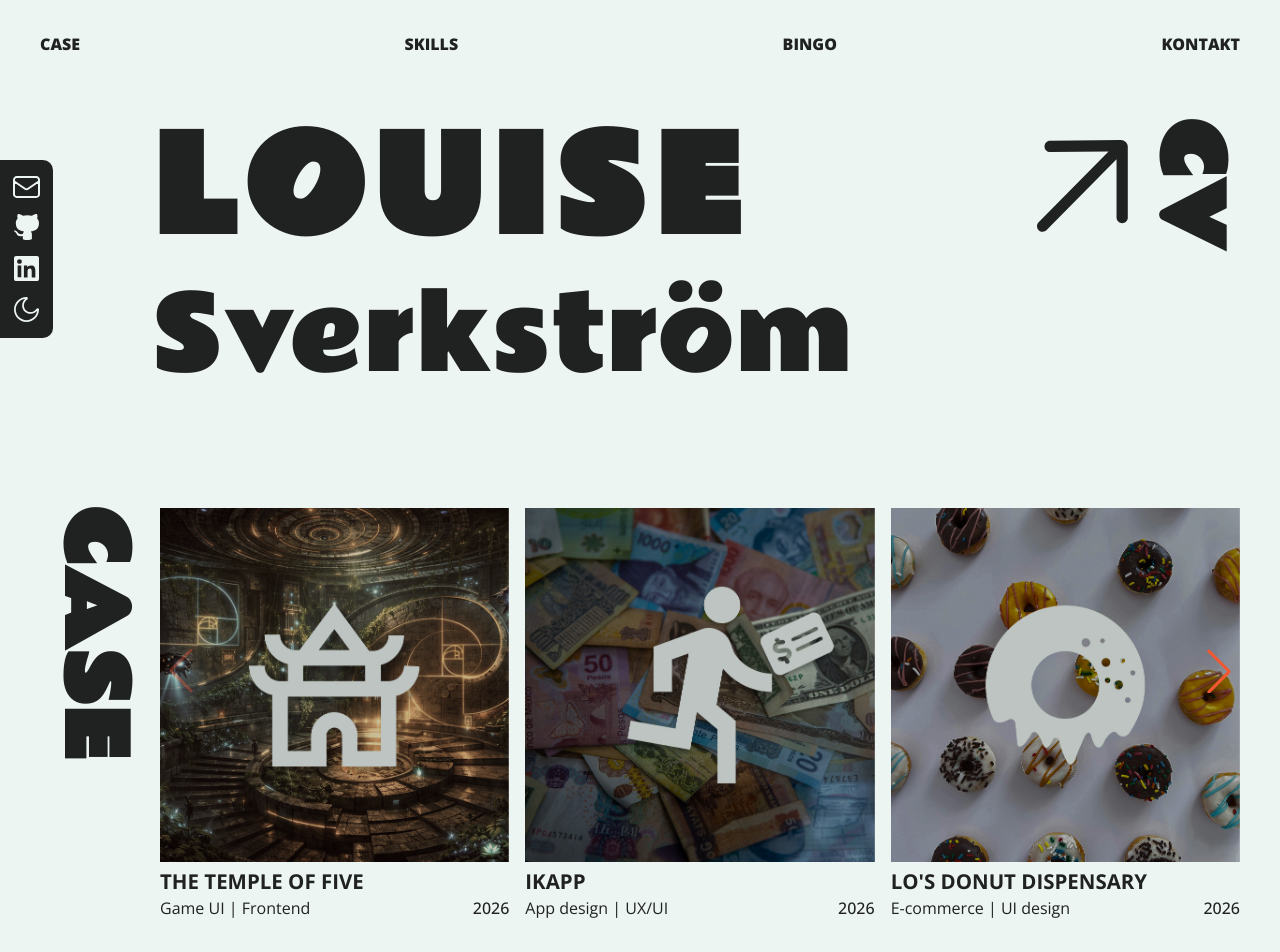
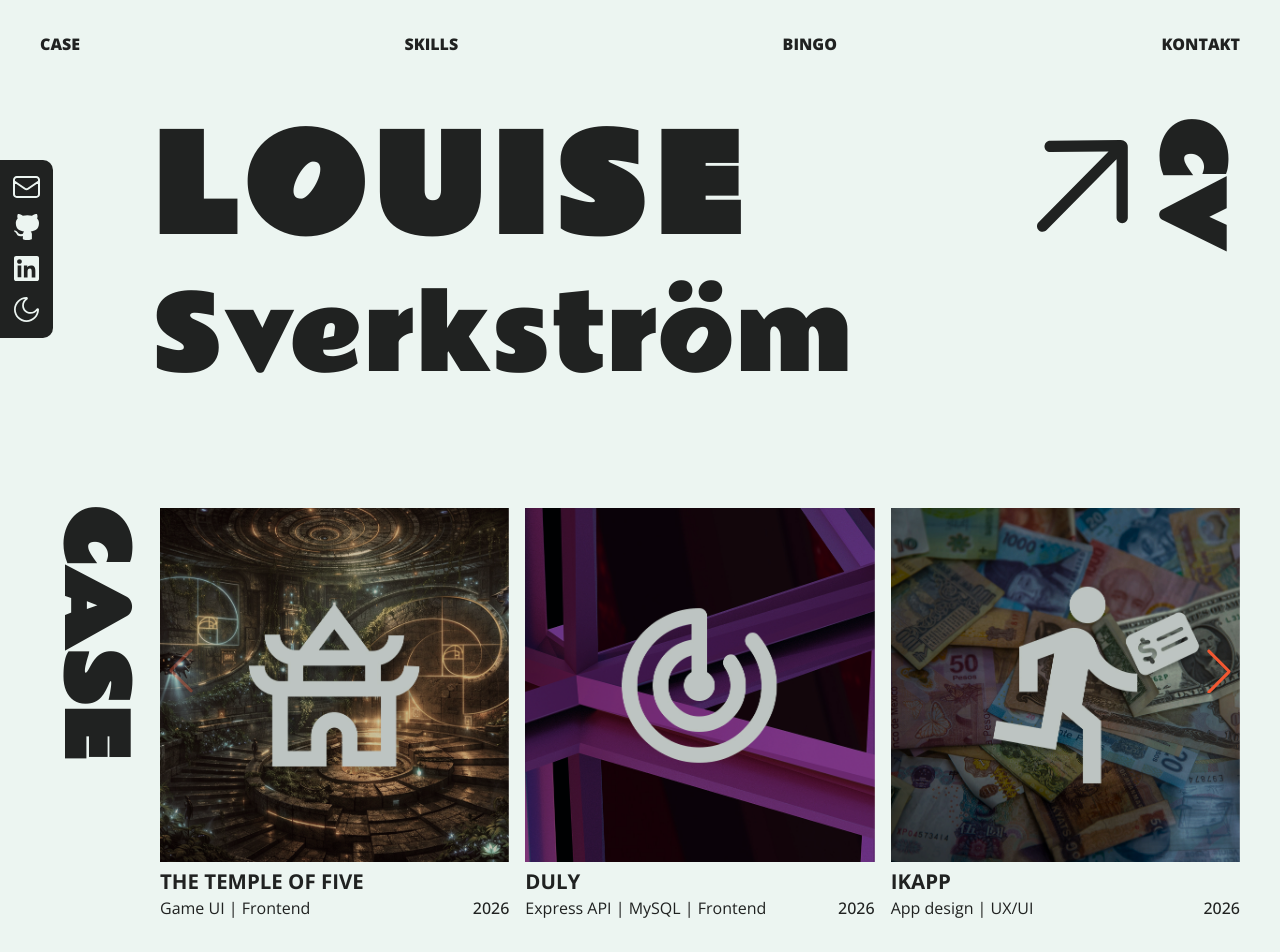
Before and after one commit to LolloLicense/Portfolio-2026, a website built with Vite: page index.html in a window 1280 px wide. Shown: the top 952 px of the page. Built offline with nearby package versions, Linux system fonts and the light colour scheme.

Commit message:
add case i swiper - Duly

```diff
--- a/index.html
+++ b/index.html
@@ -219,7 +219,7 @@
 
             <div class="swiper caseSwiper">
               <div class="swiper-wrapper">
-                <!-- Case 1 -->
+                <!-- Case 1 temple -->
                 <div class="swiper-slide">
                   <div class="caseImageWrap">
                     <a
@@ -241,8 +241,30 @@
                     </div>
                   </div>
                 </div>
+                <!-- Case 2 Duly -->
+                <div class="swiper-slide">
+                  <div class="caseImageWrap">
+                    <a
+                      href="https://lollolicense.github.io/what-todo-now/"
+                      target="_blank"
+                      rel="noopener noreferrer"
+                    >
+                      <img
+                        src="/images/case-7.jpg"
+                        alt="Projektbild för Todo appen - what todo now!?"
+                      />
+                    </a>
+                  </div>
+                  <div class="caseMeta">
+                    <h3 class="caseTitle">Duly</h3>
+                    <div class="caseDesc">
+                      <p class="caseLabel">Express API | MySQL | Frontend</p>
+                      <p class="year">2026</p>
+                    </div>
+                  </div>
+                </div>
 
-                <!-- Case2 -->
+                <!-- Case 3 ikapp-->
                 <div class="swiper-slide">
                   <div class="caseImageWrap">
                     <a
@@ -265,7 +287,31 @@
                   </div>
                 </div>
 
-                <!-- Case 3 -->
+                <!-- Case 4 turtles
+                <div class="swiper-slide">
+                  <div class="caseImageWrap">
+                    <a
+                      href=""
+                      target="_blank"
+                      rel="noopener noreferrer"
+                    >
+                      <img
+                        src="/images/case-6.jpg"
+                        alt="Projektbild för Turtles new crew"
+                      />
+                    </a>
+                  </div>
+
+                  <div class="caseMeta">
+                    <h3 class="caseTitle">Lo's Donut Dispensary</h3>
+                    <div class="caseDesc">
+                      <p class="caseLabel">E-commerce | UI design</p>
+                      <p class="year">2026</p>
+                    </div>
+                  </div>
+                </div> -->
+
+                <!-- Case 5 Los donuts -->
                 <div class="swiper-slide">
                   <div class="caseImageWrap">
                     <a
@@ -289,7 +335,7 @@
                   </div>
                 </div>
 
-                <!-- Case 4 -->
+                <!-- Case 6 folded -->
                 <div class="swiper-slide">
                   <div class="caseImageWrap">
                     <a
@@ -313,7 +359,7 @@
                   </div>
                 </div>
 
-                <!-- Case 5 -->
+                <!-- Case 7 - smile & wave -->
                 <div class="swiper-slide">
                   <div class="caseImageWrap">
                     <a
```
Also changed, not shown: public/images/case-6.jpg (added), public/images/case-7.jpg (added).
